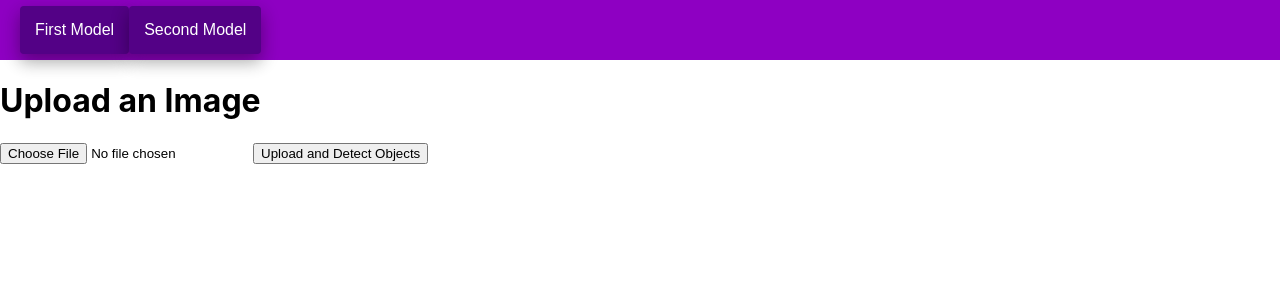
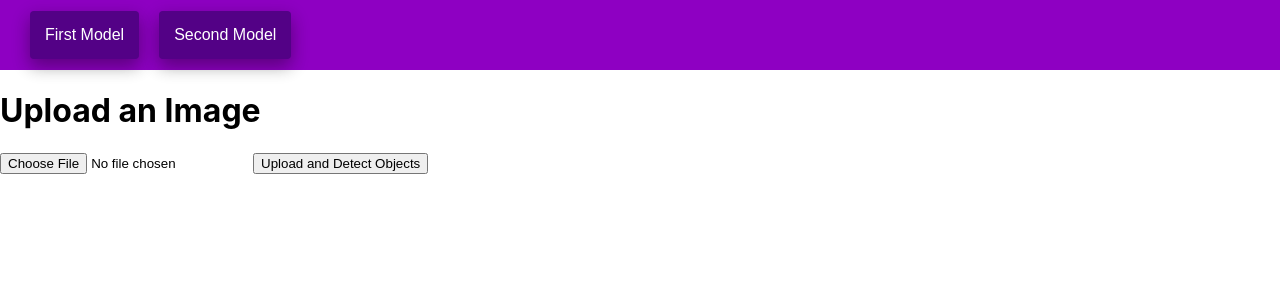
Before and after one commit to tugberkvaroglu/detection-on-web, a React (Create React App) app in the folder object-detection-app/: page / in a window 1280 px wide. Shown: the top 300 px of the page. Built offline with nearby package versions, Linux system fonts and the light colour scheme.

Commit message:
added margin to buttons

```diff
--- a/object-detection-app/src/MainPage.css
+++ b/object-detection-app/src/MainPage.css
@@ -2,7 +2,7 @@
     position: relative;
     display: flex; /* Center the title */
     align-items: center;
-    height: 60px; /* Adjust the height as needed */
+    height: 70px; /* Adjust the height as needed */
     background-color: #8e00c2;
     color: white;
     padding: 0 20px;
@@ -20,6 +20,7 @@
     border-radius: 4px;
     transition-duration: 0.3s;
     box-shadow: 0 8px 16px 0 rgba(0,0,0,0.2), 0 6px 20px 0 rgba(0,0,0,0.19);
+    margin: 4px 10px;
 }
 
 .first-model-button:hover, .second-model-button:hover {
```
